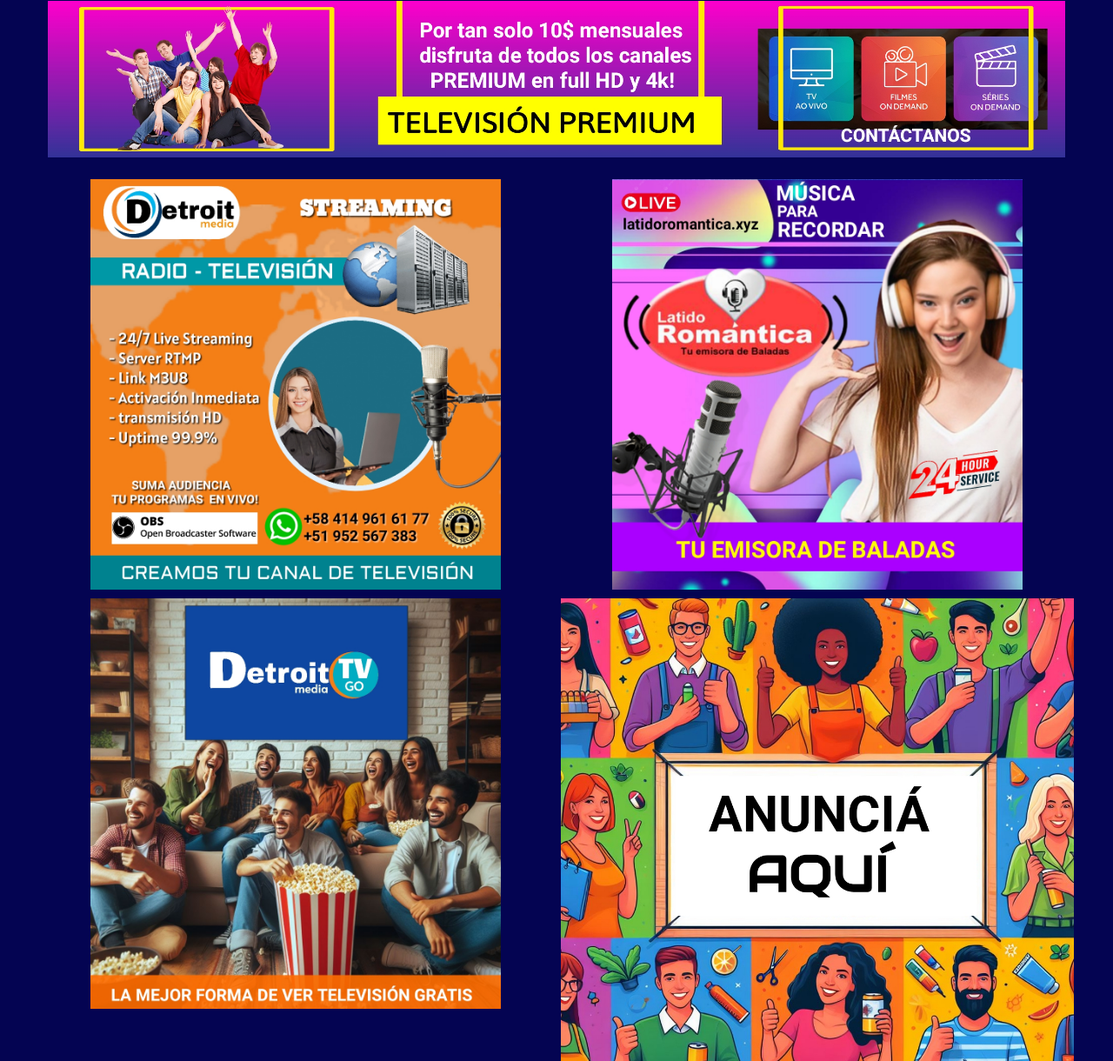
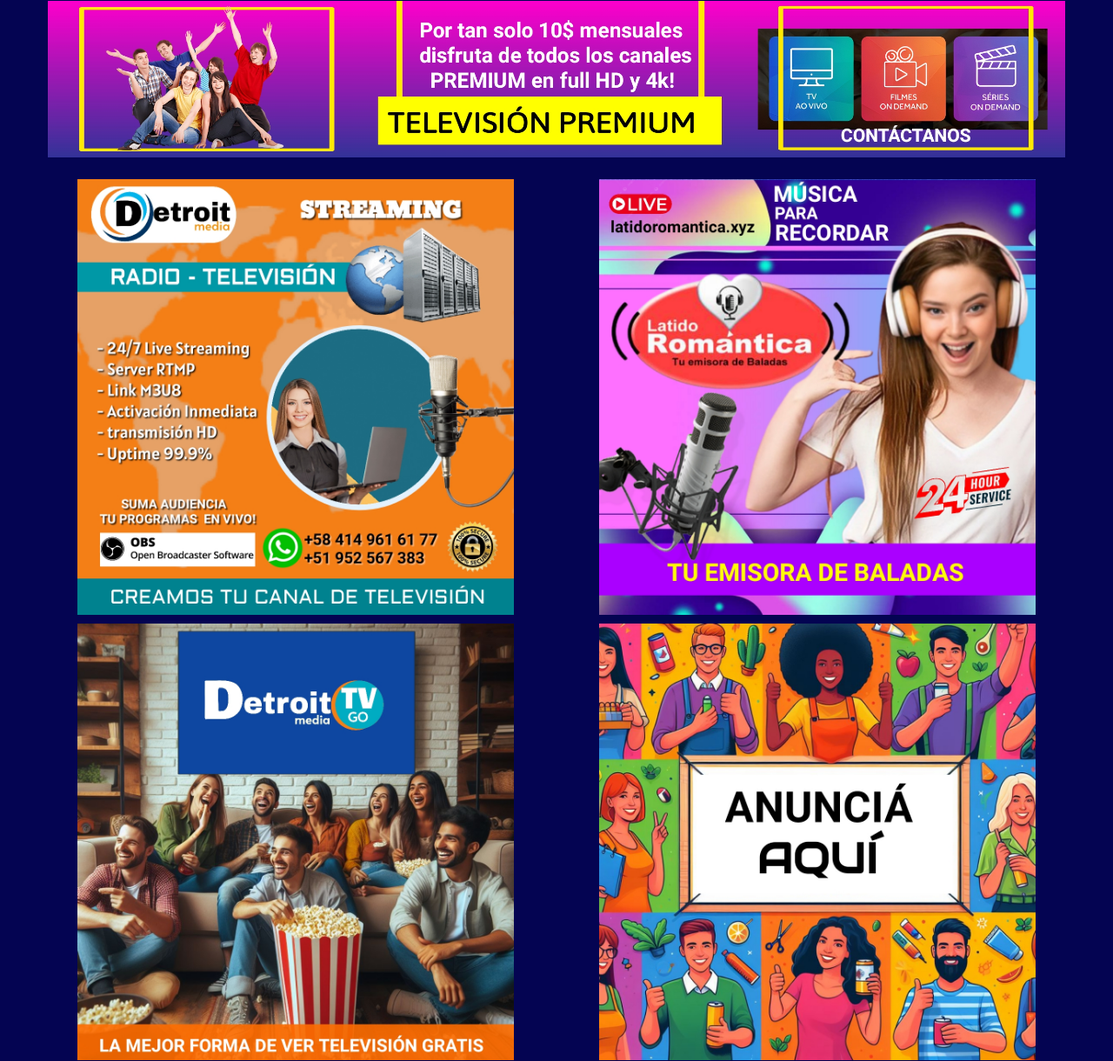
Before and after one commit to detroitmedia/Channel, a plain HTML site: page index.html in a window 1280 px wide. Shown: the part 1090-2310 px from the top of the page at 87% size. Drawn offline with Linux system fonts and the light colour scheme; a web font is replaced by a local one.

Commit message:
Update index.html

```diff
--- a/index.html
+++ b/index.html
@@ -119,23 +119,23 @@
 <div class="row">
   <div class="column">
   <a href="https://www.latidoromantica.xyz" target="_blank">
-    <img src="mediapubli.jpg" alt="Descripción de la imagen 1"style="width:80%">
+    <img src="mediapubli.jpg" alt="Descripción de la imagen 1"style="width:85%">
    </div>
 
     <div class="column">
   <a href="https://www.latidoromantica.xyz" target="_blank">
-    <img src="romantica.jpg" alt="Descripción de la imagen 2"style="width:80%">
+    <img src="romantica.jpg" alt="Descripción de la imagen 2"style="width:85%">
     </div>
 
 
   <div class="column">
   <a href="https://www.latidoromantica.xyz" target="_blank">
-    <img src="ditritvgo.jpg" alt="Descripción de la imagen 3"style="width:80%">
+    <img src="ditritvgo.jpg" alt="Descripción de la imagen 3"style="width:85%">
    </div>
 
     <div class="column">
   <a href="URL_DE_TU_PAGINA_WEB_2" target="_blank">
-    <img src="anuncia.jpg" alt="Descripción de la imagen 4"style="width:100%">
+    <img src="anuncia.jpg" alt="Descripción de la imagen 4"style="width:85%">
      </div>
 
 </body>
```
